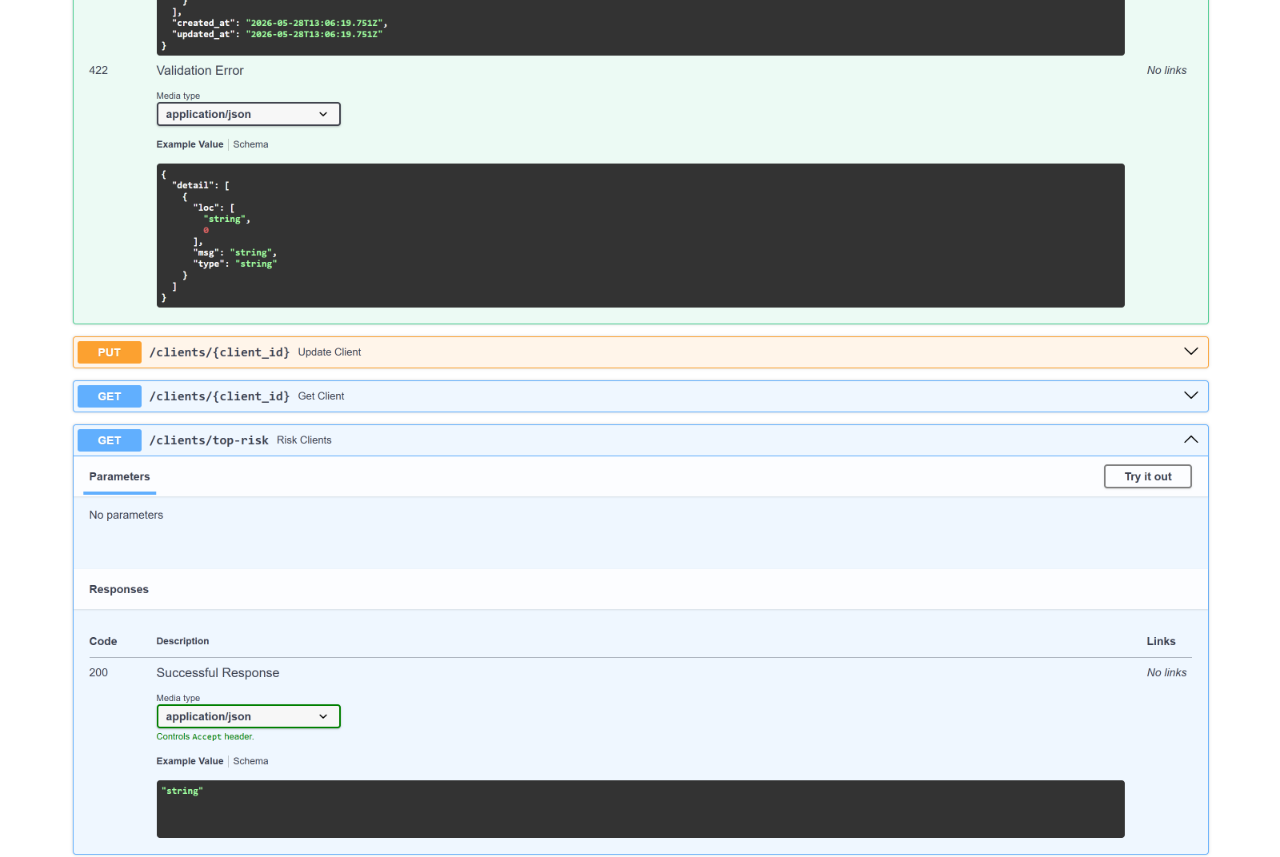
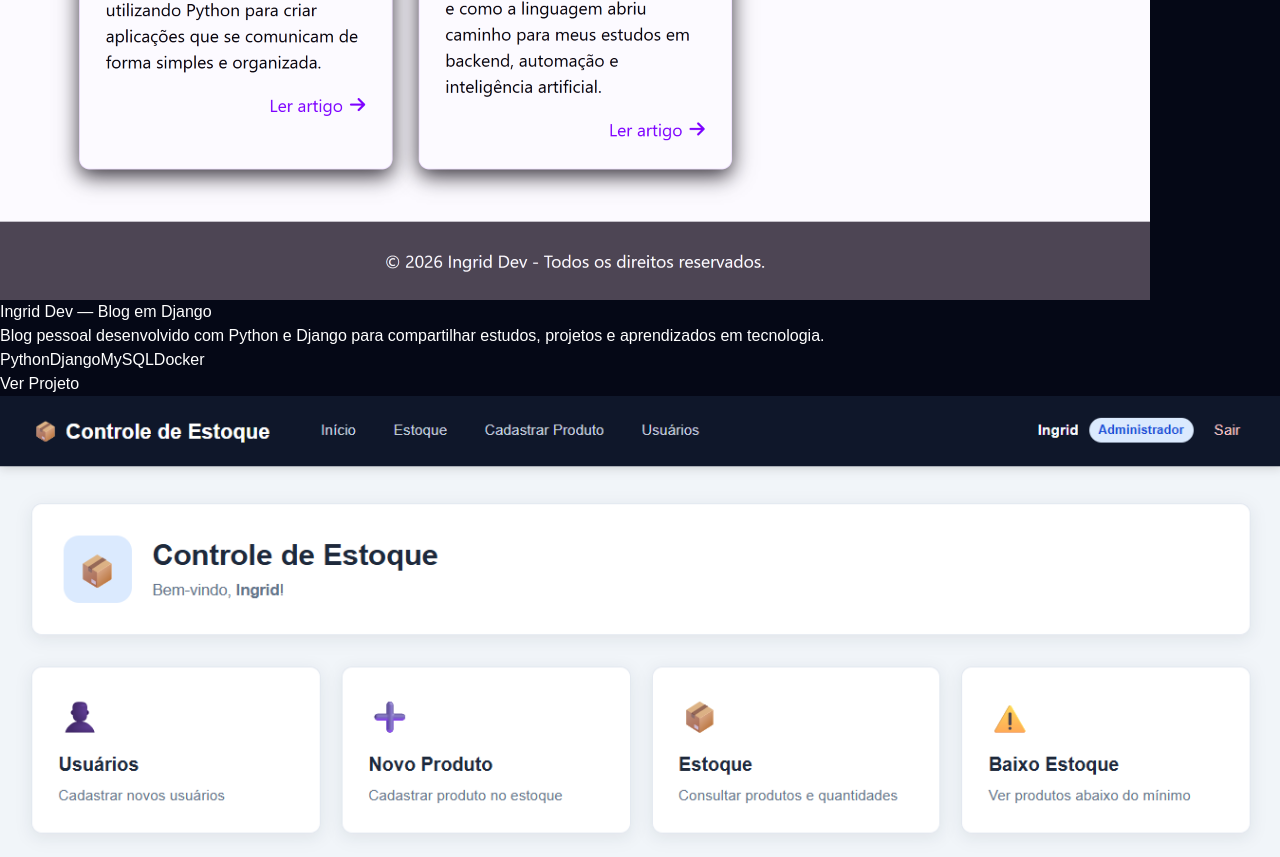
Before and after one commit to Ingridxisto/Portfolio_IA, a React (Vite) app in the folder ingrid-ai-portfolio/: page / in a window 1280 px wide. Shown: the part 3177-4034 px from the top of the page. Built offline with nearby package versions, Linux system fonts and the light colour scheme.

Commit message:
alterando a ordem dos projetos

```diff
--- a/ingrid-ai-portfolio/src/components/Projects.jsx
+++ b/ingrid-ai-portfolio/src/components/Projects.jsx
@@ -28,19 +28,19 @@ function Projects() {
       image: portfolioImg
     },
 
-    // 2 API FASTAPI
+    // 2 BLOG DJANGO
 
     {
-      title: "Health Risk API",
+      title: "Ingrid Dev — Blog em Django",
 
       description:
-        "API REST desenvolvida com FastAPI para gerenciamento de clientes e cálculo inteligente de risco de saúde.",
+        "Blog pessoal desenvolvido com Python e Django para compartilhar estudos, projetos e aprendizados em tecnologia.",
 
-      tech: ["Python", "FastAPI", "API REST"],
+      tech: ["Python", "Django", "MySQL", "Docker"],
 
-      github: "https://github.com/Ingridxisto/API-de-Gerenciamento-de-Clientes",
+      github: "https://github.com/Ingridxisto/projeto-blog-django",
 
-      image: apiClientesImg
+      image: blogImg
     },
 
     // 3 ESTOQUE
@@ -103,19 +103,19 @@ function Projects() {
       image: chatbotImg
     },
 
-    // 7 BLOG DJANGO
+    // 7 API FASTAPI
 
     {
-      title: "Ingrid Dev — Blog em Django",
+      title: "Health Risk API",
 
       description:
-        "Blog pessoal desenvolvido com Python e Django para compartilhar estudos, projetos e aprendizados em tecnologia.",
+        "API REST desenvolvida com FastAPI para gerenciamento de clientes e cálculo inteligente de risco de saúde.",
 
-      tech: ["Python", "Django", "MySQL", "Docker"],
+      tech: ["Python", "FastAPI", "API REST"],
 
-      github: "https://github.com/Ingridxisto/projeto-blog-django",
+      github: "https://github.com/Ingridxisto/API-de-Gerenciamento-de-Clientes",
 
-      image: blogImg
+      image: apiClientesImg
     }
 
   ]
```
